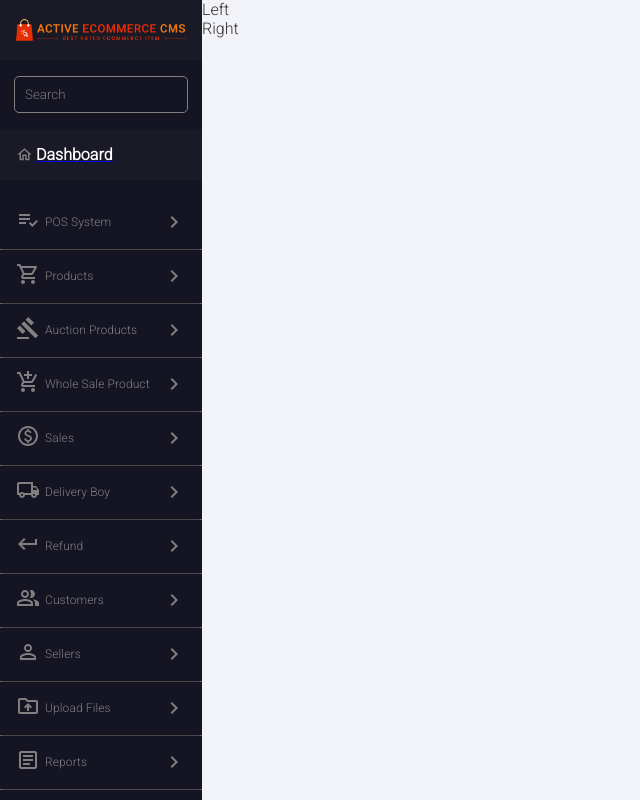
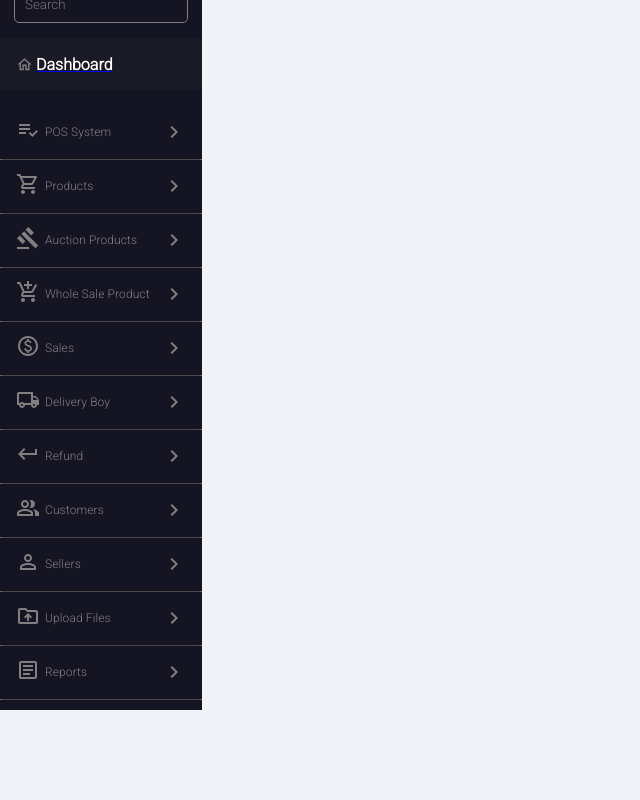
Before and after one commit to africommerce/africommerce-saas, a React (Create React App) app: page /admin in a window 1280 px wide. Shown: the whole page, without its empty margins (0-640 px from the left). Built offline with nearby package versions, Linux system fonts and the light colour scheme.

Commit message:
added another children container for the seller dashboard

```diff
--- a/src/components/Layout.jsx
+++ b/src/components/Layout.jsx
@@ -19,6 +19,11 @@ const Children = styled.div`
   margin: 0 auto;
   margin-top: 170px;
 `;
+const Children2 = styled.div`
+  margin: 0 auto;
+  margin-top: 80px;
+  max-width: 100%;
+`;
 export const Layout = (props) => {
   const location = useLocation();
 
@@ -26,7 +31,7 @@ export const Layout = (props) => {
     <Container>
       {location.pathname === '/admin' ||
       location.pathname.includes("/auth-seller") ? (
-        <Children>{props.children}</Children>
+        <Children2>{props.children}</Children2>
       ) : (
         <div>
           <NavBar />
```
